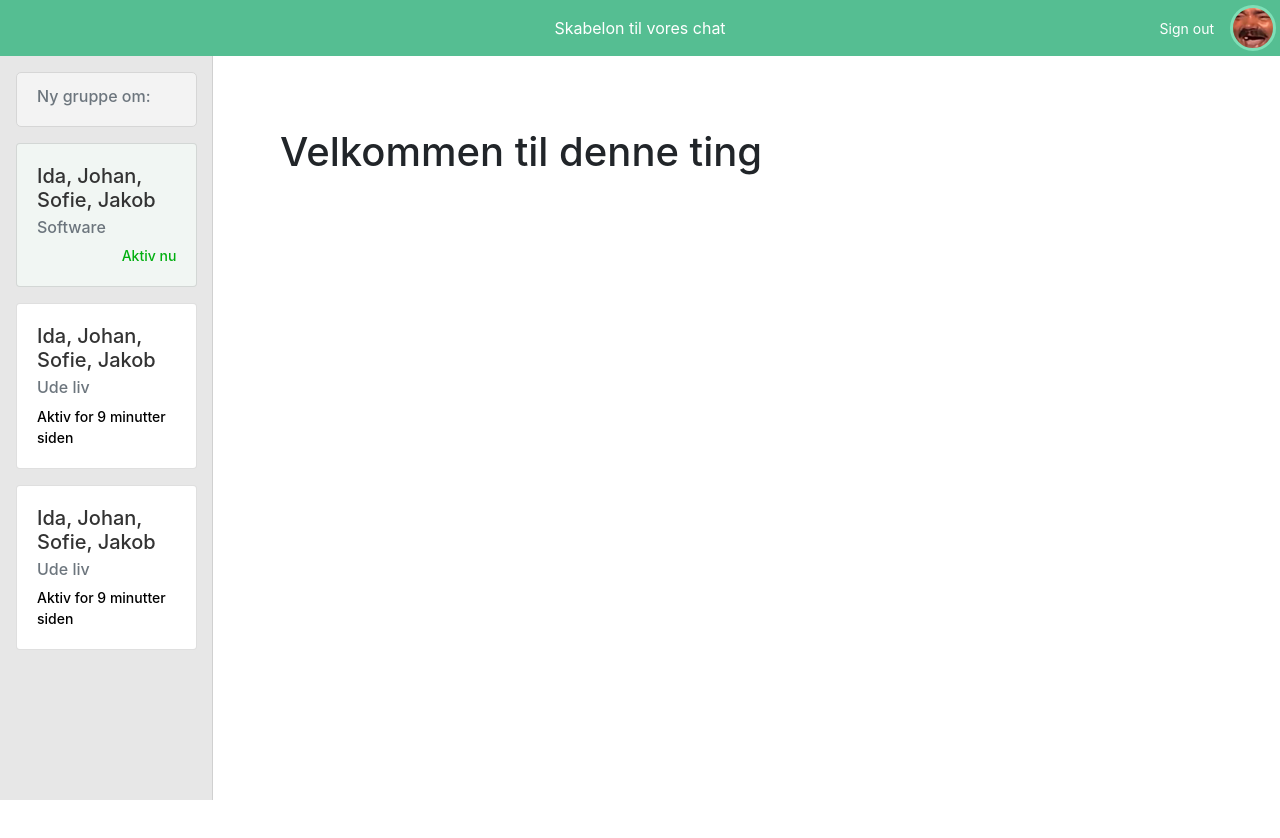
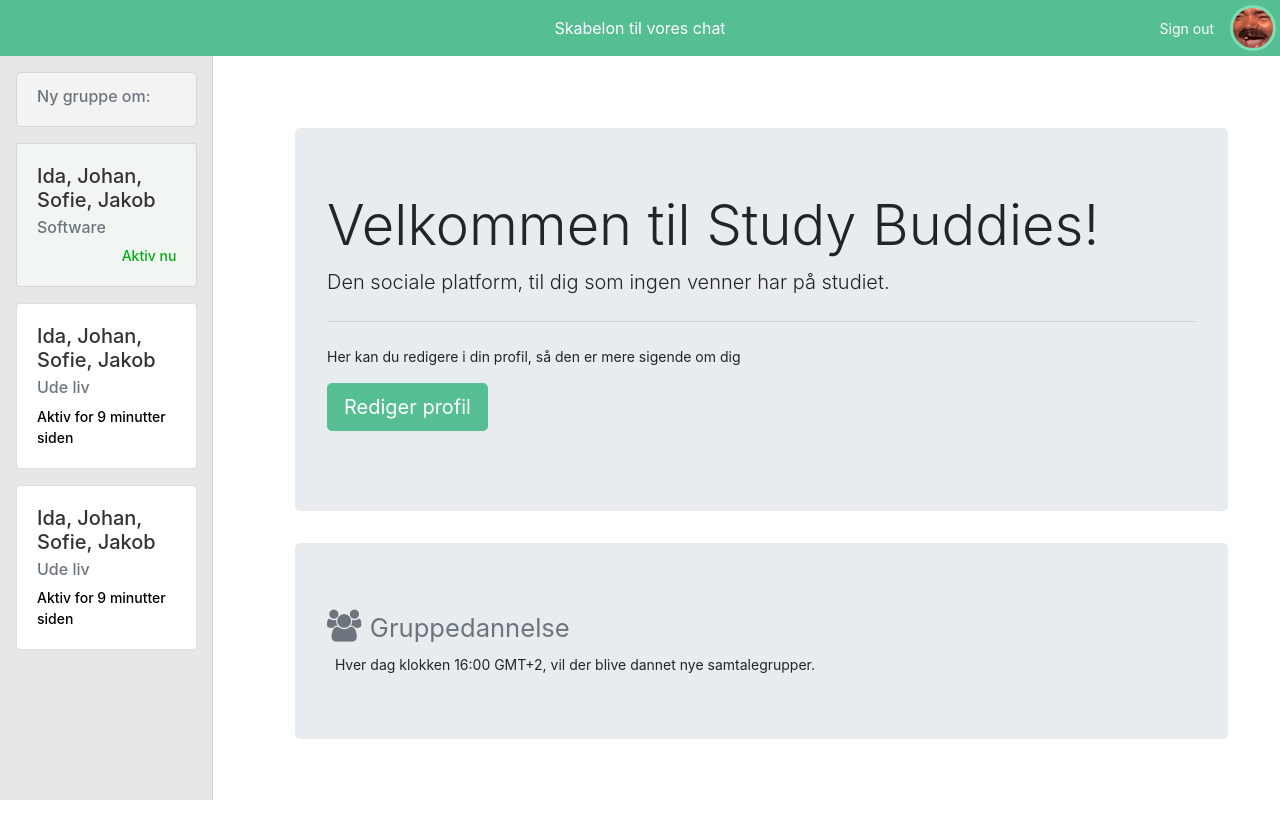
Before and after one commit to JakobJFL/SocialMediaAndRelations-WebApp-P2AAU, a website: page node/PublicResources/html/chatRoomWelcome.html in a window 1280 px wide. Before the commit the page ends 800 px from the top, so only its background shows below. Drawn offline with nearby package versions, Linux system fonts and the light colour scheme; files whose address does not match are found by name.

Commit message:
welcome page
study buddies det sociale medie til den studerende uden venner. hjemmeskærm skrevet i html

```diff
--- a/node/PublicResources/html/chatRoomWelcome.html
+++ b/node/PublicResources/html/chatRoomWelcome.html
@@ -1,5 +1,6 @@
 <!DOCTYPE html>
 <html lang="en">
+
 <head>
     <meta charset="UTF-8">
     <meta http-equiv="X-UA-Compatible" content="IE=edge">
@@ -13,10 +14,13 @@
 
     <title>Social Media and Relations WebApp-P2AAU</title>
 </head>
+
 <body>
     <header class="navbar navbar-dark sticky-top flex-md-nowrap p-0 shadow">
         <a class="navbar-brand" href="#">Skabelon til vores chat</a>
-      <button class="navbar-toggler position-absolute d-md-none collapsed" type="button" data-bs-toggle="collapse" data-bs-target="#sidebarMenu" aria-controls="sidebarMenu" aria-expanded="false" aria-label="Toggle navigation">
+        <button class="navbar-toggler position-absolute d-md-none collapsed" type="button" data-bs-toggle="collapse"
+            data-bs-target="#sidebarMenu" aria-controls="sidebarMenu" aria-expanded="false"
+            aria-label="Toggle navigation">
             <span class="navbar-toggler-icon"></span>
         </button>
         <div class="navbar-left px-1">
@@ -57,7 +61,7 @@
                     </ul>
                     <ul class="nav flex-column">
                         <li class="nav-item">
-              <a class="nav-link"  aria-current="page" href="#">
+                            <a class="nav-link" aria-current="page" href="#">
                                 <div class="card">
                                     <div class="card-body">
                                         <h5 class="card-title">Ida, Johan, Sofie, Jakob</h5>
@@ -70,7 +74,7 @@
                     </ul>
                     <ul class="nav flex-column">
                         <li class="nav-item">
-              <a class="nav-link"  aria-current="page" href="#">
+                            <a class="nav-link" aria-current="page" href="#">
                                 <div class="card">
                                     <div class="card-body">
                                         <h5 class="card-title">Ida, Johan, Sofie, Jakob</h5>
@@ -88,15 +92,37 @@
     </div>
     <main>
         <div class="welcome-box p-2 px-4 py-5 my-4">
+            <div class="container">
+                <div class="jumbotron">
+                    <h1 class="display-4">Velkommen til Study Buddies!</h1>
+                    <p class="lead">Den sociale platform, til dig som ingen venner har på studiet.
+                    </p>
+                    <hr class="my-4">
+                    <p>
+                        Her kan du redigere i din profil, så den er mere sigende om dig
+                    </p>
+                    <p class="lead">
+                        <a class="btn btn-primary btn-lg" href="#" role="button">Rediger profil</a>
+                    </p>
+                </div>
+                <div class="jumbotron">
+                    <h2>
+                        <i class="fa fa-users text-muted"></i> <small class="text-muted"> Gruppedannelse</small>
+                    </h2>
                     <div>
-      <h1>Velkommen til denne ting</h1>
+                        &#160; Hver dag klokken 16:00 GMT+2, vil der blive dannet nye samtalegrupper.
+                    </div>
+                </div>
+            </div>
         </div>
     </main>
-
 </body>
-<script src="https://cdn.jsdelivr.net/npm/bootstrap@5.0.0-beta2/dist/js/bootstrap.bundle.min.js" integrity="sha384-b5kHyXgcpbZJO/tY9Ul7kGkf1S0CWuKcCD38l8YkeH8z8QjE0GmW1gYU5S9FOnJ0" crossorigin="anonymous"></script>
+<script src="https://cdn.jsdelivr.net/npm/bootstrap@5.0.0-beta2/dist/js/bootstrap.bundle.min.js"
+    integrity="sha384-b5kHyXgcpbZJO/tY9Ul7kGkf1S0CWuKcCD38l8YkeH8z8QjE0GmW1gYU5S9FOnJ0"
+    crossorigin="anonymous"></script>
 <script type="text/javascript" src="../js/countdown.js"></script>
 <script type="text/javascript" src="../json/userTestData.json"></script>
 <script type="text/javascript" src="../json/commonInterestsData.json"></script>
 <script type="text/javascript" src="../js/testOfAlgorithm.js"></script>
+
 </html>
```
Also changed, not shown: 1 other file. Lines whose indentation alone changed are shown as unchanged.
